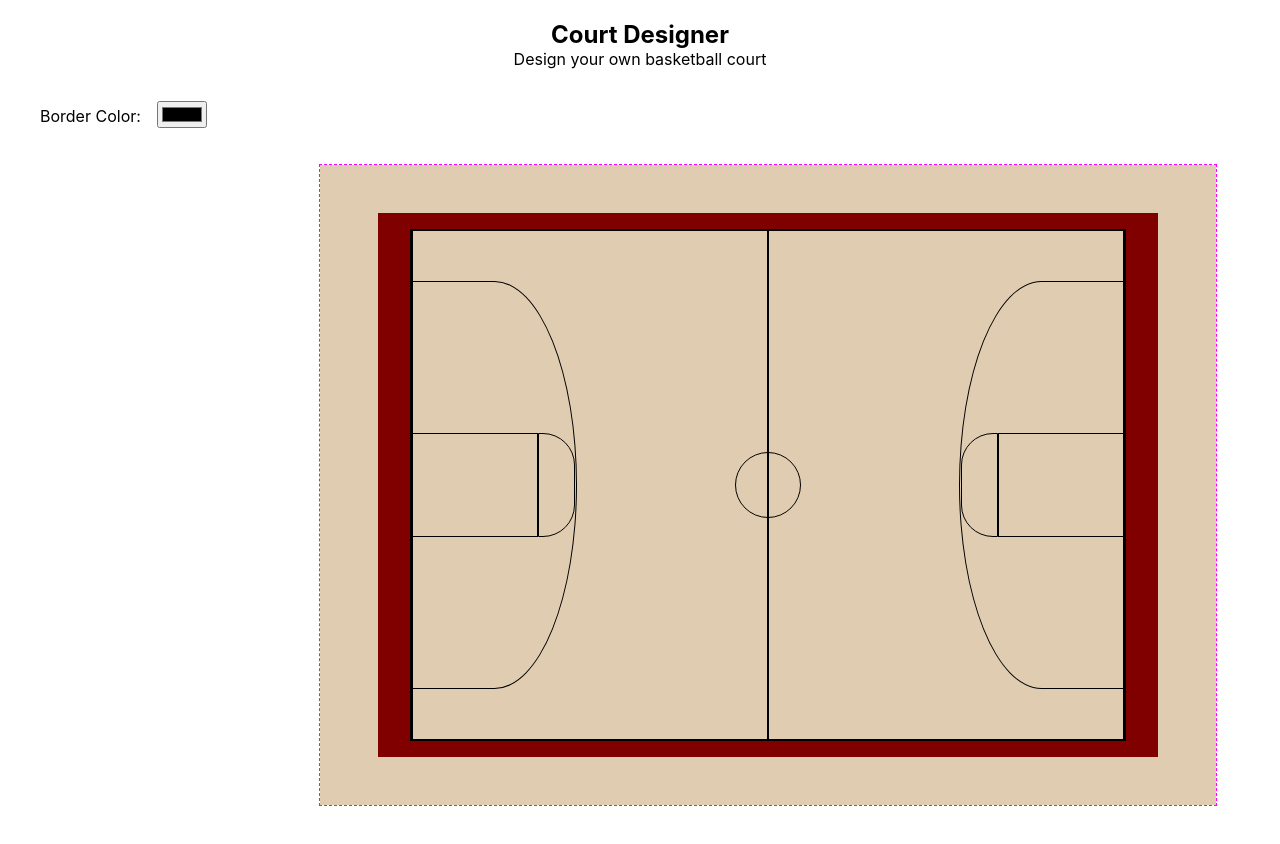
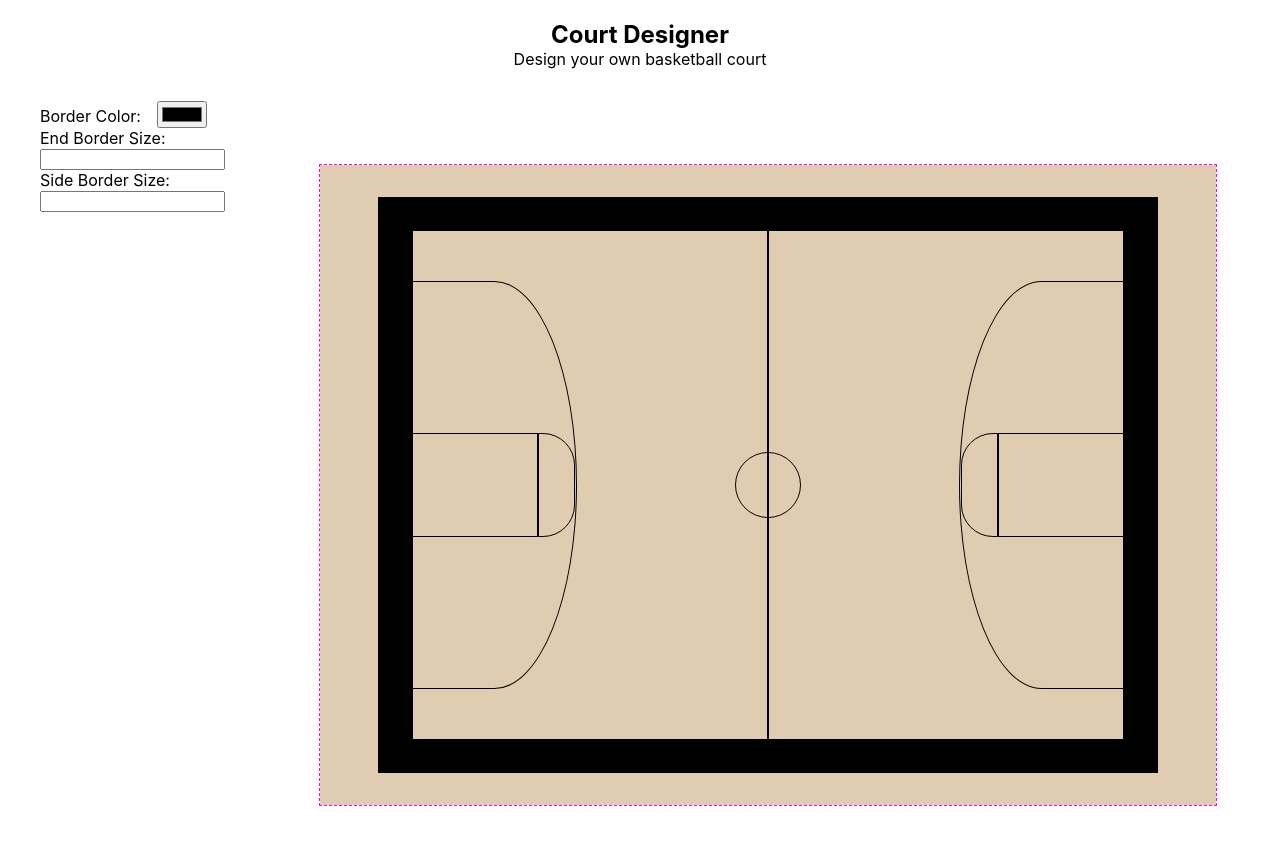
Before and after one commit to jbratcher/court-designer, a React (Create React App) app: page / in a window 1280 px wide. Shown: the top 844 px of the page. Built offline with nearby package versions, Linux system fonts and the light colour scheme.

Commit message:
feat: border sizes input and logic, default border color and sizes

```diff
--- a/src/App.js
+++ b/src/App.js
@@ -5,11 +5,17 @@ import './App.scss';
 class App extends Component {
 
   constructor(props) {
-    super(props)
+    super(props);
 
     this.state = {
-      borderColor: null
-    }
+      borderColor: "black",
+      borderEndSize: 2,
+      borderSideSize: 2
+    };
+  }
+
+  componentDidMount() {
+
   }
 
   handleInputChange = e => {
@@ -22,7 +28,11 @@ class App extends Component {
 
   render() {
 
-    const {borderColor} = this.state;
+    const {
+      borderColor,
+      borderEndSize,
+      borderSideSize
+    } = this.state;
 
 
     return (
@@ -62,6 +72,32 @@ class App extends Component {
 
                 </li>
 
+                <li className="menuNavListItem">
+
+                  <label>End Border Size:
+                    <input
+                      className="borderEndSize"
+                      name="borderEndSize"
+                      onChange={this.handleInputChange}
+                      type="number">
+                    </input>
+                  </label>
+
+                </li>
+
+                <li className="menuNavListItem">
+
+                  <label>Side Border Size:
+                    <input
+                      className="borderSideSize"
+                      name="borderSideSize"
+                      onChange={this.handleInputChange}
+                      type="number">
+                    </input>
+                  </label>
+
+                </li>
+
               </ul>
 
             </nav>
@@ -70,6 +106,8 @@ class App extends Component {
 
           <Court
             borderColor={borderColor}
+            borderEndSize={borderEndSize}
+            borderSideSize={borderSideSize}
           />
 
         </section>
--- a/src/App.scss
+++ b/src/App.scss
@@ -62,10 +62,10 @@ ul {
 }
 
 .courtBorderLine {
-  border-left: 2rem solid white;
-  border-right: 2rem solid white;
-  border-top: 1rem solid white;
-  border-bottom: 1rem solid white;
+  border-left: 2rem solid;
+  border-right: 2rem solid;
+  border-top: 1rem solid;
+  border-bottom: 1rem solid;
   border-color: maroon;
   width: 80%;
   height: 80%;
--- a/src/Court.js
+++ b/src/Court.js
@@ -4,7 +4,11 @@ import './App.scss';
 class Court extends Component {
   render() {
 
-    const {borderColor} = this.props;
+    const {
+      borderColor,
+      borderEndSize,
+      borderSideSize
+    } = this.props;
 
     return (
 
@@ -16,7 +20,14 @@ class Court extends Component {
 
             <section
               className="courtBorderLine center"
-              style={{borderColor: borderColor}}
+              style={{
+                borderColor: borderColor,
+                borderTop: `${borderSideSize}rem solid ${borderColor}`,
+                borderBottom: `${borderSideSize}rem solid ${borderColor}`,
+                borderLeft: `${borderEndSize}rem solid ${borderColor}`,
+                borderRight: `${borderEndSize}rem solid ${borderColor}`,
+
+              }}
             >
 
               <section className="courtOuterGameLine center">
```
